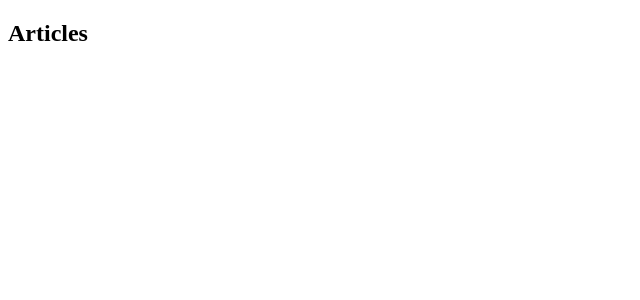
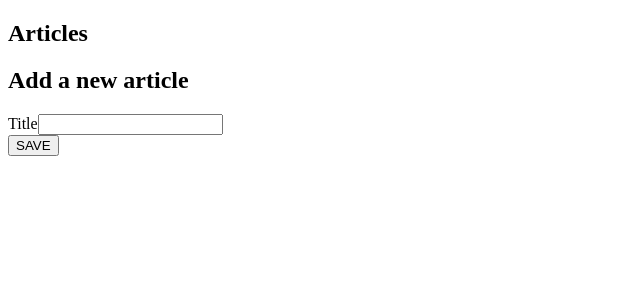
Before and after one commit to SirSerje/five-hundred-viewer, a React (Create React App) app: page / in a window 1280 px wide. Shown: the top 300 px of the page, without its empty margins (0-640 px from the left). Built offline with nearby package versions, Linux system fonts and the light colour scheme.

Commit message:
sample app work

```diff
--- a/src/components/App.js
+++ b/src/components/App.js
@@ -1,11 +1,17 @@
 import React from "react";
 import List from "./List";
+import Form from "./Form";
+
 const App = () => (
     <div className="row mt-5">
         <div className="col-md-4 offset-md-1">
             <h2>Articles</h2>
             <List />
         </div>
+        <div className="col-md-4 offset-md-1">
+            <h2>Add a new article</h2>
+            <Form />
+        </div>
     </div>
 );
 export default App;
```
Also changed, not shown: package.json (+4 -3 lines), public/index.html (+1 -21 lines), src/components/Form.js (+7 -2 lines), 1 other file (tests, documents, lock files or other folders).
